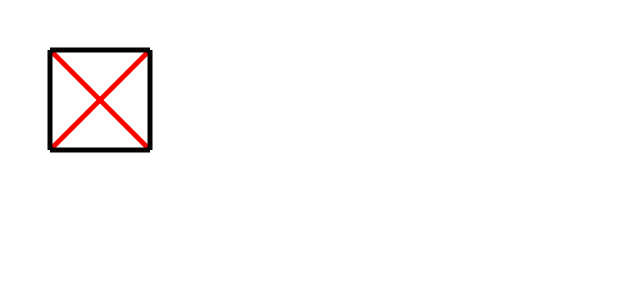
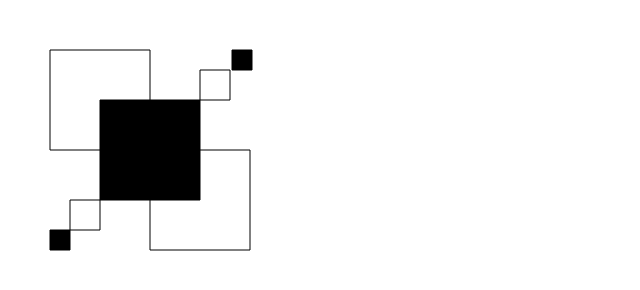
Before and after one commit to EHB-MCT/dev1-exercises-safwane-ahdi, a plain HTML site: page index.html in a window 1280 px wide. Shown: the whole page, without its empty margins (0-640 px from the left). Drawn offline with Linux system fonts and the light colour scheme.

Commit message:
1-3 voltooid

```diff
--- /dev/null
+++ b/exercises/1-functions/1-3-rectangles.js
@@ -0,0 +1,61 @@
+"use strict";
+
+let canvas = document.querySelector('canvas');
+canvas.width = window.innerWidth;
+canvas.height = window.innerHeight;
+let context = canvas.getContext('2d');
+
+drawLine();
+
+function drawLine() {
+
+    context.fillStyle = "white";
+    context.lineWidth = 1;
+    context.beginPath();
+    context.rect(50, 50, 100, 100);
+    context.fill();
+    context.stroke();
+
+    context.fillStyle = "white";
+    context.lineWidth = 1;
+    context.beginPath();
+    context.rect(150, 150, 100, 100);
+    context.fill();
+    context.stroke();
+
+    context.fillStyle = "black";
+    context.lineWidth = 1;
+    context.beginPath();
+    context.rect(100, 100, 100, 100);
+    context.fill();
+    context.stroke();
+
+    context.fillStyle = "white";
+    context.lineWidth = 1;
+    context.beginPath();
+    context.rect(200, 70, 30, 30);
+    context.fill();
+    context.stroke();
+
+    context.fillStyle = "black";
+    context.lineWidth = 1;
+    context.beginPath();
+    context.rect(232, 50, 20, 20);
+    context.fill();
+    context.stroke();
+
+    context.fillStyle = "white";
+    context.lineWidth = 1;
+    context.beginPath();
+    context.rect(70, 200, 30, 30);
+    context.fill();
+    context.stroke();
+
+    context.fillStyle = "black";
+    context.lineWidth = 1;
+    context.beginPath();
+    context.rect(50, 230, 20, 20);
+    context.fill();
+    context.stroke();
+
+}
--- a/index.html
+++ b/index.html
@@ -1,7 +1,7 @@
 <html>
 
 <head>
-    <script src="exercises/1-functions/1-2-coloredBox.js" type="module"></script>
+    <script src="exercises/1-functions/1-3-rectangles.js" type="module"></script>
     <link rel="stylesheet" type="text/css" href="styles/index.css" />
 </head>
 
```
